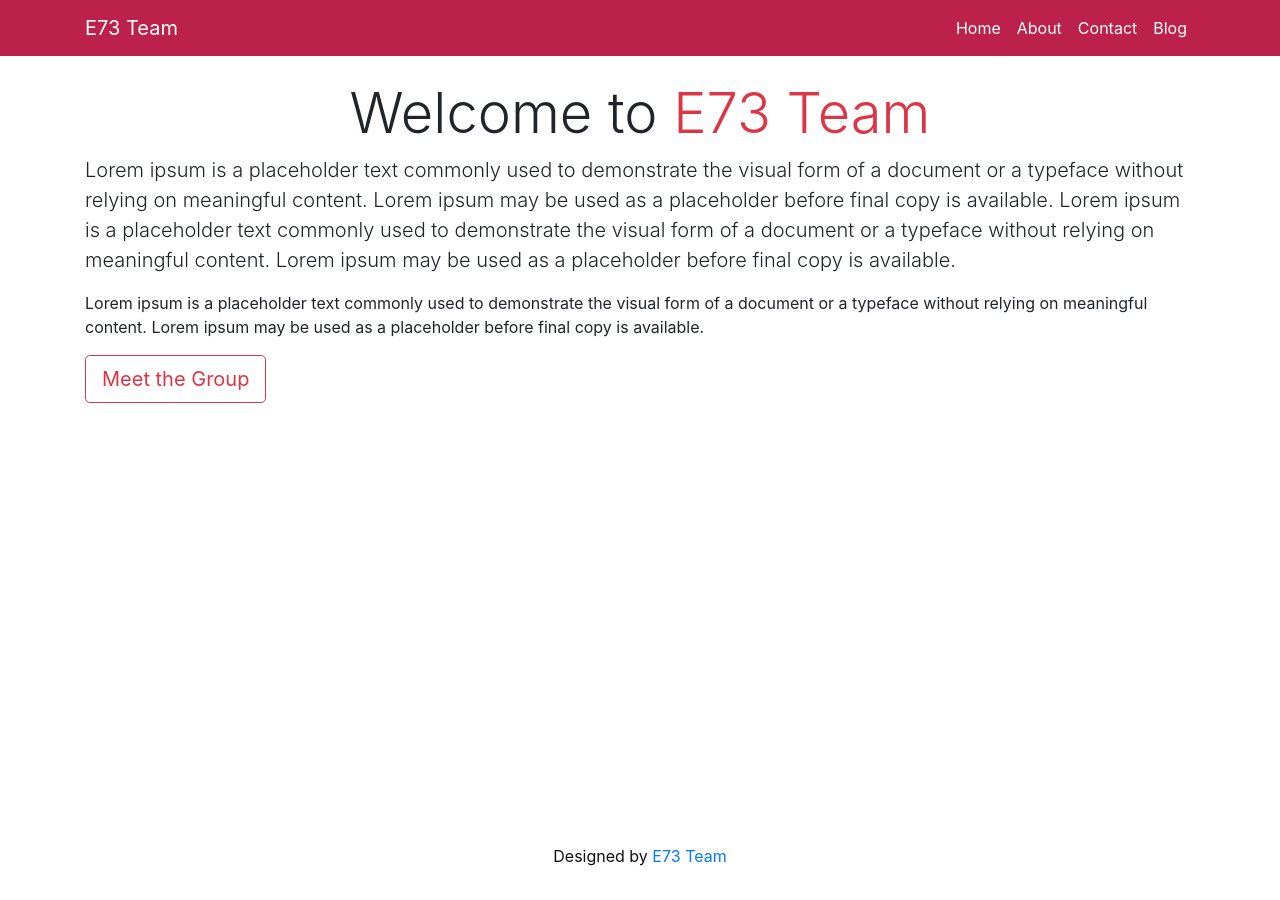
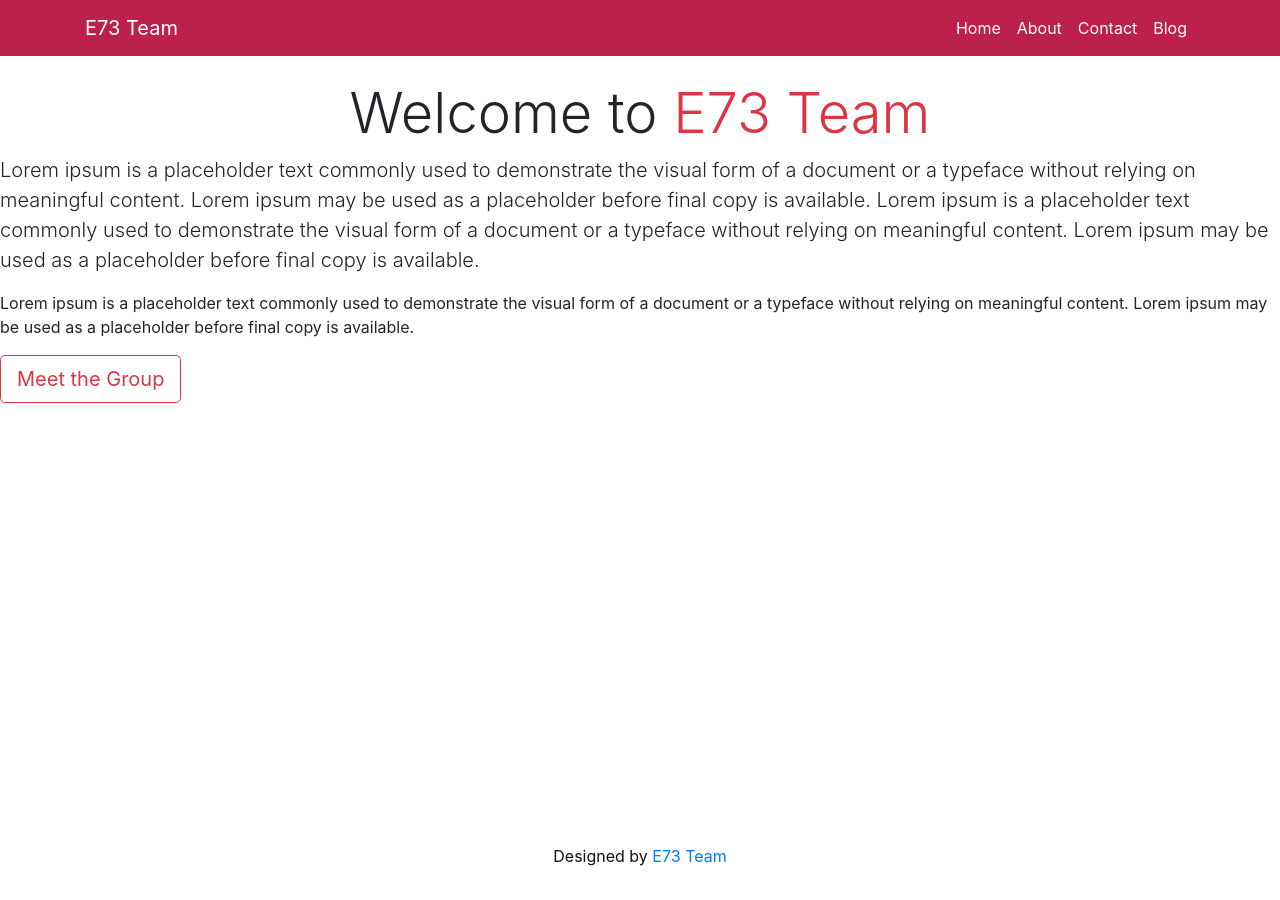
Before and after one commit to hasnattanvir/diue73.github.io, a Jekyll site: the page built from index.html, in a window 1280 px wide. Built offline with Jekyll 4.4.1, drawn with Linux system fonts in a browser that asks for light colours.

Commit message:
Update index.html

```diff
--- a/index.html
+++ b/index.html
@@ -5,7 +5,7 @@ menuItem: false
 order: 1
 ---
 <!-- {% include slider.html %} -->
-<div class="container mt-4">
+<div class="mt-4">
     <div class="row" style="margin-bottom: 120px !important">
         <div class="col-md-12">
                 <h1 class="display-4 text-center">Welcome to <span class="text-danger">{{site.title}}</span></h1>
```
